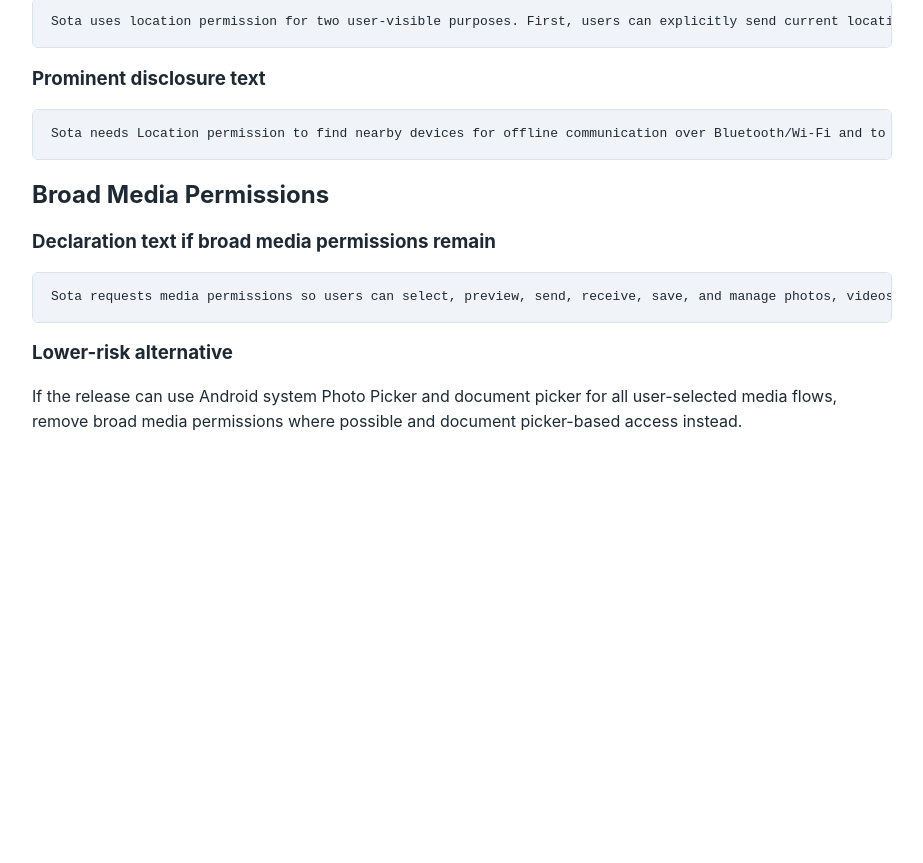
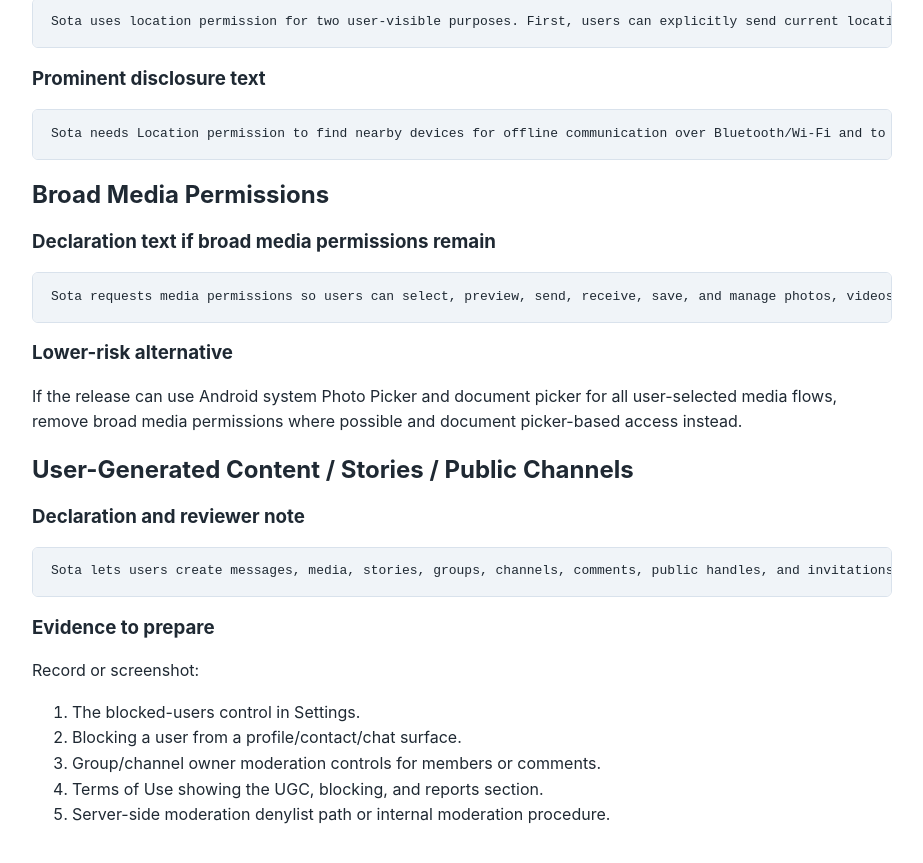
Before and after one commit to Wmcurr/Sota-Messenger, a Jekyll site: the page built from docs/legal/google-play-declarations.md, in a window 1280 px wide and 900 px high, scrolled down 3254 px. Shown: the top 863 px of the window, without its empty margins (178-1101 px from the left). Built offline with Jekyll 4.4.1, drawn with Linux system fonts in a browser that asks for light colours; our own code applies the rules of GitHub Pages for plain Markdown files; before the commit the page ends 3761 px from its top, so only the background shows below that; some of the changed text lies outside the part shown.

Commit message:
Document Sota abuse reporting and moderation

````diff
--- a/docs/legal/google-play-declarations.md
+++ b/docs/legal/google-play-declarations.md
@@ -171,3 +171,21 @@ Sota requests media permissions so users can select, preview, send, receive, sav
 ### Lower-risk alternative
 
 If the release can use Android system Photo Picker and document picker for all user-selected media flows, remove broad media permissions where possible and document picker-based access instead.
+
+## User-Generated Content / Stories / Public Channels
+
+### Declaration and reviewer note
+
+```text
+Sota lets users create messages, media, stories, groups, channels, comments, public handles, and invitations. Sota provides local user blocking and moderation controls for groups/channels. Users can report abuse to wmcurrency@zohomail.eu with the relevant Sota ID, group/channel ID, public handle, story/message details, timestamp, and optional screenshots or exported evidence. Because Sota is peer-to-peer and relay-assisted, the developer cannot delete content already delivered to other users' devices, but may restrict public directory entries, handles, relay/offline delivery, bootstrap/DHT participation, and other infrastructure access for abusive Sota IDs, groups, channels, handles, or traffic patterns.
+```
+
+### Evidence to prepare
+
+Record or screenshot:
+
+1. The blocked-users control in Settings.
+2. Blocking a user from a profile/contact/chat surface.
+3. Group/channel owner moderation controls for members or comments.
+4. Terms of Use showing the UGC, blocking, and reports section.
+5. Server-side moderation denylist path or internal moderation procedure.
````
Also changed, not shown: other parts of docs/legal/google-play-declarations.md (+1 -1 lines), docs/legal/data-safety-notes.md (+7 -1 lines), docs/legal/privacy-policy.md (+7 -1 lines), docs/legal/terms-of-use.md (+13 -1 lines).
